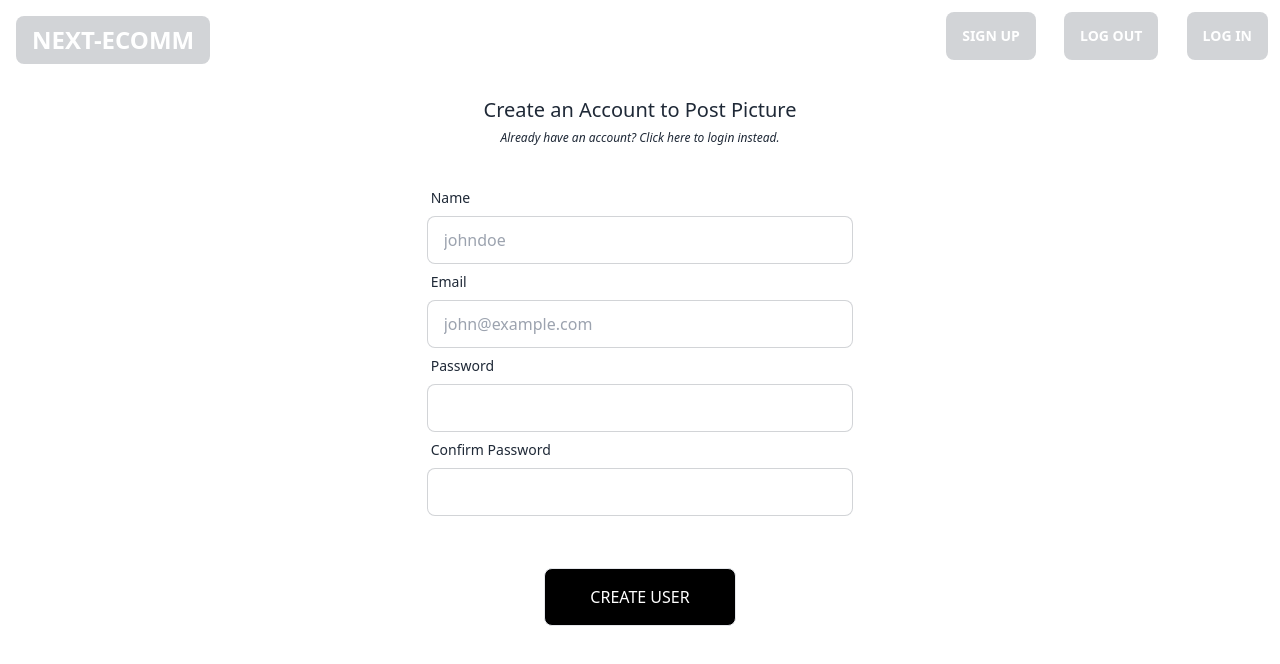
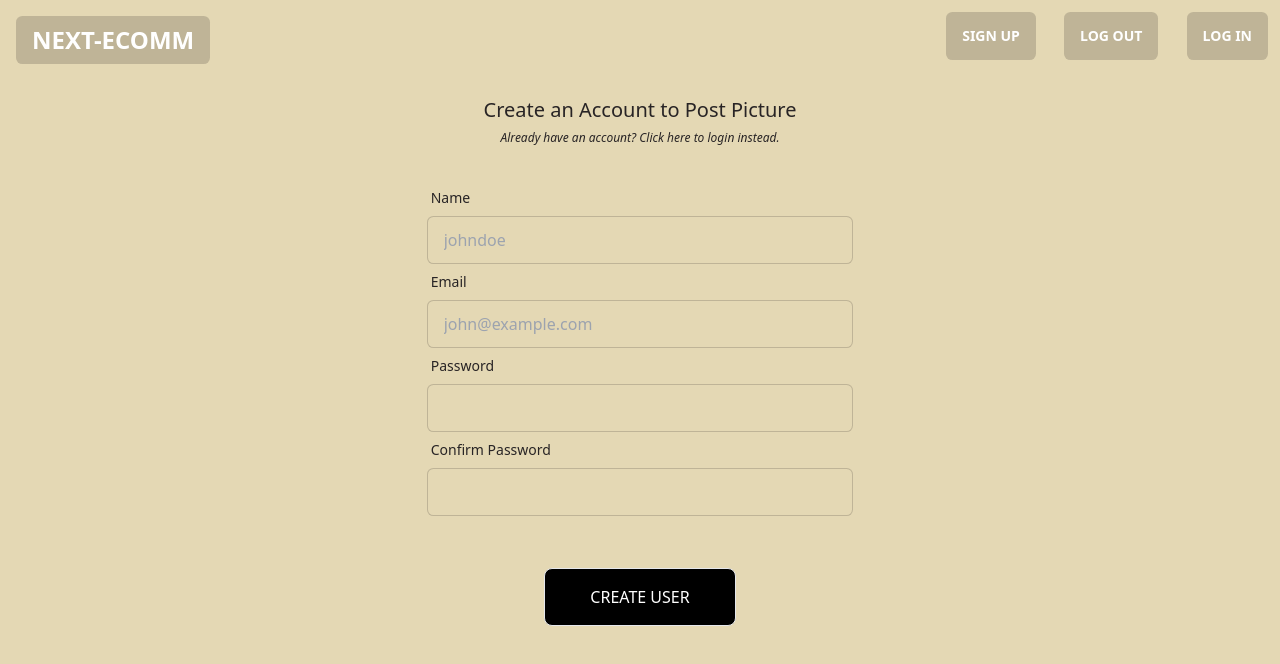
Before and after one commit to kee-siang/next-ecomm-frontend, a SvelteKit app in the folder myapp/: page /users/new in a window 1280 px wide. Shown: the top 664 px of the page. Built offline with nearby package versions, Linux system fonts and the light colour scheme; no server answers.

Commit message:
latest update @ 30/06/2023

```diff
--- a/myapp/package.json
+++ b/myapp/package.json
@@ -10,6 +10,7 @@
 		"format": "prettier --plugin-search-dir . --write ."
 	},
 	"devDependencies": {
+		"@skeletonlabs/skeleton": "^1.8.0",
 		"@sveltejs/adapter-auto": "^2.0.0",
 		"@sveltejs/kit": "^1.5.0",
 		"autoprefixer": "^10.4.14",
@@ -24,5 +25,8 @@
 		"tailwindcss": "^3.3.2",
 		"vite": "^4.3.0"
 	},
-	"type": "module"
+	"type": "module",
+	"dependencies": {
+		"stripe": "^12.10.0"
+	}
 }
--- a/myapp/tailwind.config.js
+++ b/myapp/tailwind.config.js
@@ -7,7 +7,7 @@ export default {
   plugins: [require("daisyui")],
 
   daisyui: {
-    themes: false, // true: all themes | false: only light + dark | array: specific themes like this ["light", "dark", "cupcake"]
+    themes: ["retro"], // true: all themes | false: only light + dark | array: specific themes like this ["light", "dark", "cupcake"]
     darkTheme: "dark", // name of one of the included themes for dark mode
     base: true, // applies background color and foreground color for root element by default
     styled: true, // include daisyUI colors and design decisions for all components
```
Also changed, not shown: 1 other file (tests, documents, lock files or other folders).
